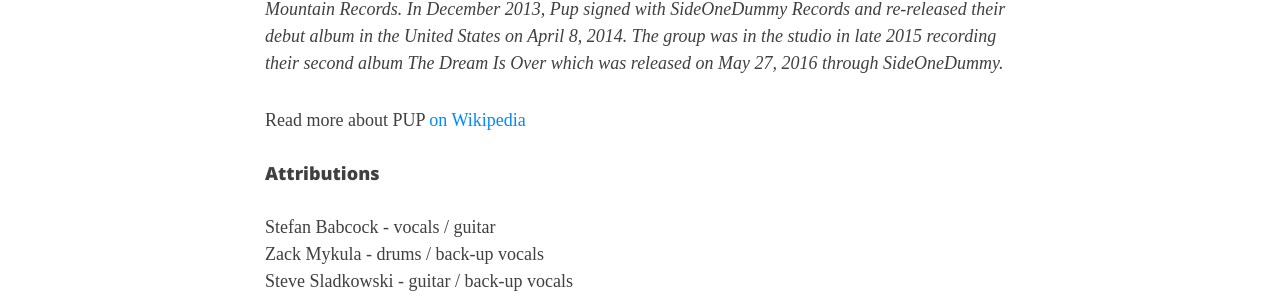
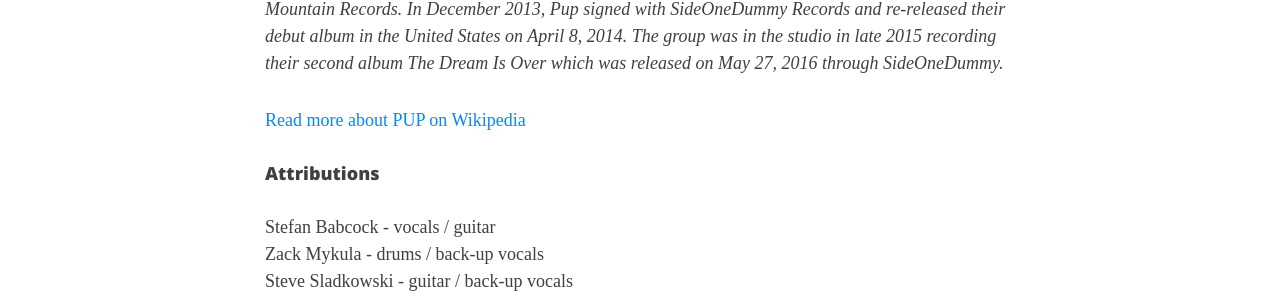
Before and after one commit to rhymeswithzion/rwz-test, a Jekyll site: the page built from _posts/2017-08-24-pup-old-wounds.md, in a window 1280 px wide and 1400 px high, scrolled down 962 px. Shown: the part 349-648 px from the top of the window. Built offline with Jekyll 4.4.1, drawn with Linux system fonts in a browser that asks for light colours; some web fonts are replaced; comment, search, counter and statistics services are not loaded; some of the changed lines change nothing that is shown.

Commit message:
Update 2017-08-24-pup-old-wounds.md

```diff
--- a/_posts/2017-08-24-pup-old-wounds.md
+++ b/_posts/2017-08-24-pup-old-wounds.md
@@ -12,7 +12,7 @@
   experience and an immersive audio-visual art.
 ---
 <br>
-<style>.embed-container { position: relative; padding-bottom: 56.25%; height: 0; overflow: hidden; max-width: 100%; } .embed-container iframe, .embed-container object, .embed-container embed { position: absolute; top: 0; left: 0; width: 100%; height: 100%; }</style><div class='embed-container'><iframe src='https://www.youtube.com/embed/5ty4QADcwgs' frameborder='0' allowfullscreen></iframe></div>
+<div class='embed-container'><iframe src='https://www.youtube.com/embed/5ty4QADcwgs' frameborder='0' allowfullscreen></iframe></div>
 <br>
 <h5 style="text-align: center;">
 Artist: PUP <br>
@@ -28,7 +28,8 @@
 
 Pup (stylized as **PUP**) *is a Canadian punk rock band formed in Toronto, Ontario in 2013, originally under the name Topanga. Pup's self-titled debut album was released on October 8, 2013 on Royal Mountain Records. In December 2013, Pup signed with SideOneDummy Records and re-released their debut album in the United States on April 8, 2014. The group was in the studio in late 2015 recording their second album The Dream Is Over which was released on May 27, 2016 through SideOneDummy.*
 
-Read more about PUP [on Wikipedia](http://bit.ly/2vgZnKv)
+
+<a href="http://bit.ly/2vgZnKv" target="_blank">Read more about PUP on Wikipedia</a>
 
 #### Attributions
 
```
